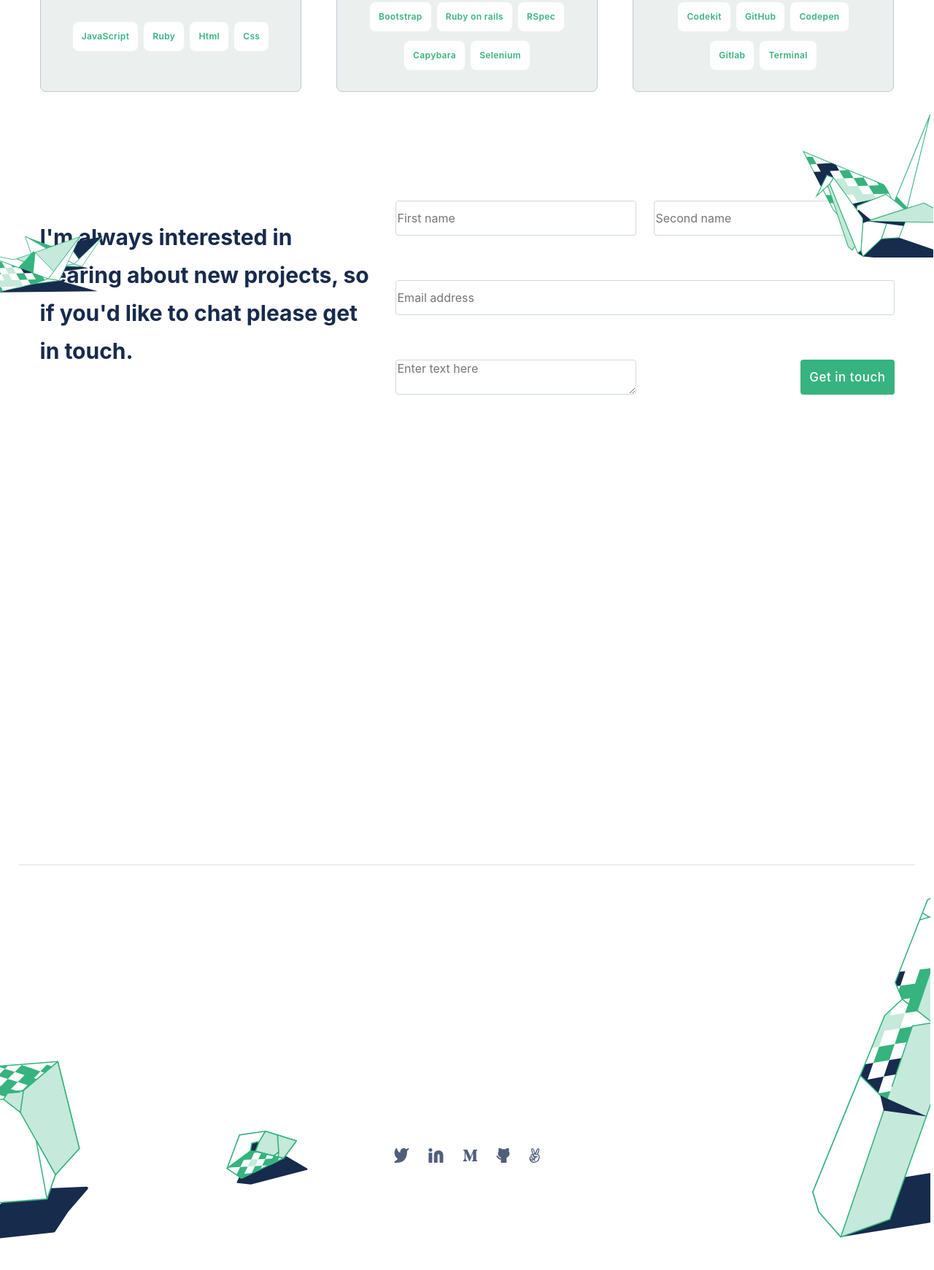
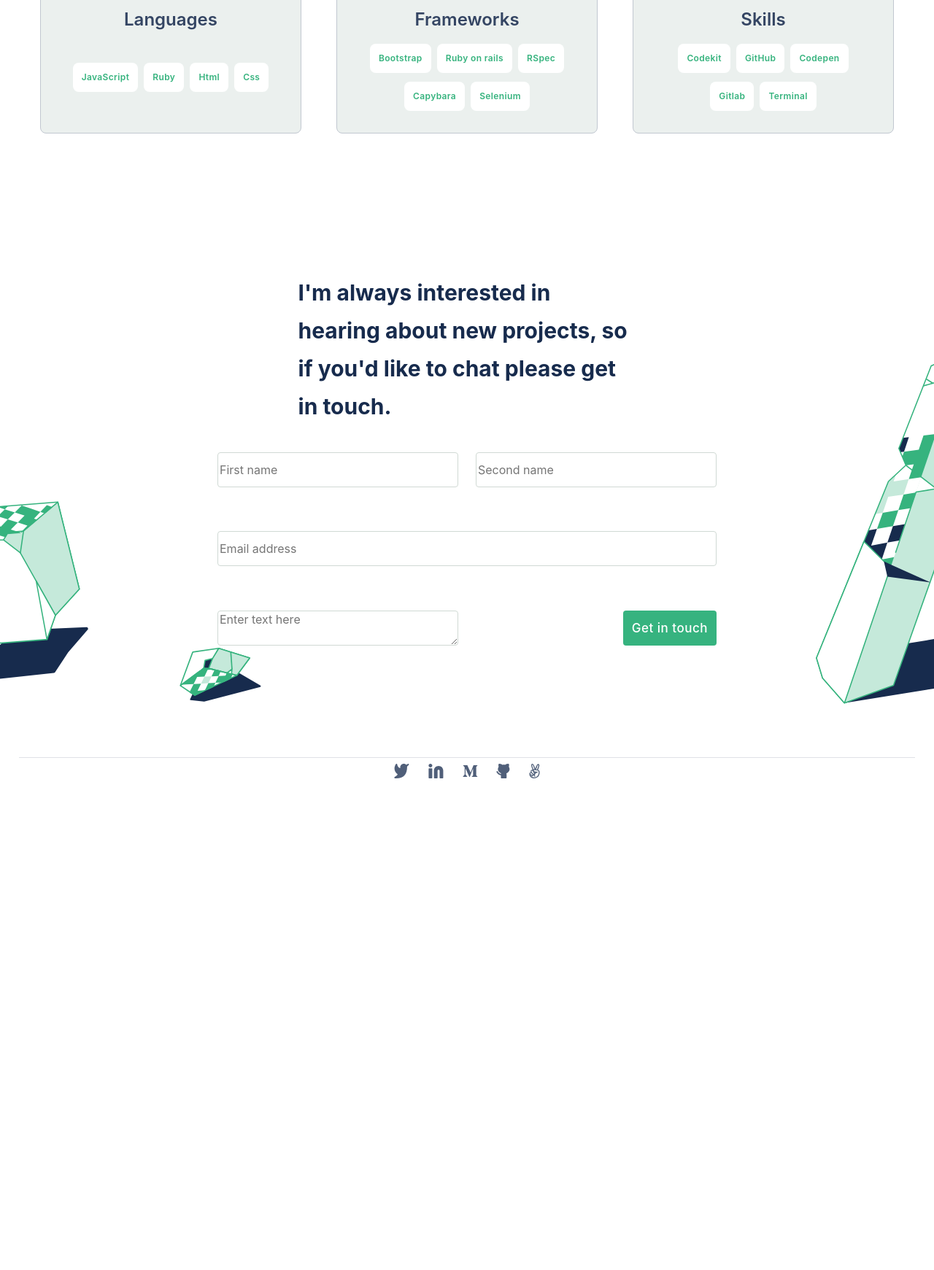
Before and after one commit to J2ZROMERO/Portfolio_basics, a website: page index.html in a window 1280 px wide. Shown: the part 2573-4314 px from the top of the page at 73% size. After the commit the page ends 3652 px from the top, so only its background shows below. Drawn offline with nearby package versions, Linux system fonts and the light colour scheme.

Commit message:
images positioned correctly

```diff
--- a/index.html
+++ b/index.html
@@ -745,6 +745,10 @@
 
         </div>
     </div>
+    <!-- <img class="icon_bottom cube" src="images/desktop_version/illustration-1-contact-form-desktop.svg" alt=""> -->
+<!-- <img class="icon_bottom rock" src="images/desktop_version/illustration-2-contact-form-desktop.svg" alt=""> -->
+<!-- <img class="icon_bottom vertical_rectangle" src="images/desktop_version/Frame.svg" alt=""> -->
+
 
 
 
@@ -777,8 +781,8 @@
                         onmousedown="this.style.background='#36b37f'" onmouseup="this.style.background='#4abe8e'"
                         onmouseover="this.style.background=' #008552'" onmouseout="this.style.background='#36B37F'">Get
                         in touch</button>
-                </li>
-            </ul>
+                    </li>
+                </ul>
 
         </form>
 
@@ -792,7 +796,6 @@
 
 </div>
 
-
 <div class="contact_section">
     <img class="divisor" src="images/desktop_version/Rectangle42.png" alt="">
     <ul class="contact_social_media_icons">
@@ -804,15 +807,14 @@
     </ul>
 
 
+
 </div>
 
-
-<img class="icon_bottom vertical_rectangle" src="images/desktop_version/Frame.svg" alt="">
 <img class="icon_bottom bird" src="images/desktop_version/Group.svg" alt="">
 <img class="icon_bottom boat" src="images/desktop_version/illustration-about-me-2-desktop.svg" alt="">
-<img class="icon_bottom cube" src="images/desktop_version/illustration-1-contact-form-desktop.svg" alt="">
-<img class="icon_bottom rock" src="images/desktop_version/illustration-2-contact-form-desktop.svg" alt="">
-</div>
+
+
+
 <script src="js/navbar.js"></script>
 <script src="js/index.js"></script>
 <script src="js/indexmobile.js"></script>
--- a/styles/style.css
+++ b/styles/style.css
@@ -890,7 +890,8 @@
   .desktop_version {
     display: grid;
     grid-template-columns: 100%;
-    grid-template-rows: 96vh  150vh 100vh 100vh 100vh;
+    grid-template-rows: auto auto auto auto auto auto;
+    gap: 2%;
   }
 
   .background_main {
@@ -1017,8 +1018,7 @@ margin-right: 3%;
 
   .recent_jobs_group {
     display: flex;
-    width: 1171px;
-    height: 988px;
+    width: 100%;
     flex-wrap: wrap;
     align-items: flex-start;
     justify-content: center;
@@ -1037,8 +1037,12 @@ margin-right: 3%;
     align-items: flex-end;
   }
 
+  #portofolio_section {
+    width: 100%;
+  }
+
   .title_header {
-    width: 1244px;
+    width: 100%;
     height: 48px;
     font-family: "Inter", sans-serif !important;
     font-style: normal;
@@ -1144,15 +1148,12 @@ margin-right: 3%;
   }
 
   .lenguajes_desktop {
-    width: 1171px;
-    height: 808px;
-    left: 135px;
+    width: 100%;
     display: flex;
     justify-content: center;
     align-items: center;
     padding: 80px 0;
     gap: 48px;
-    top: 2331px;
     flex-wrap: wrap;
     margin: 0;
     justify-self: center;
@@ -1247,8 +1248,7 @@ margin-right: 3%;
     align-items: center;
     padding: 0;
     gap: 24px;
-    width: 920px;
-    height: 240px;
+    width: 100%;
   }
 
   .about_me {
@@ -1267,8 +1267,7 @@ margin-right: 3%;
   }
 
   .content {
-    width: 920px;
-    height: 96px;
+    width: 50%;
     font-family: "Inter", sans-serif !important;
     font-style: normal;
     font-weight: 400;
@@ -1312,16 +1311,22 @@ margin-right: 3%;
   }
 
   .about_main {
+    background-image:
+    url(../images/desktop_version/illustration-1-contact-form-desktop.svg),
+    url(../images/desktop_version/illustration-2-contact-form-desktop.svg),
+    url(../images/desktop_version/Frame.svg);
+    background-position: left bottom , 20% bottom, right bottom;
+    background-repeat: no-repeat;
     display: flex;
     flex-direction: row;
     align-items: flex-start;
-    padding: 80px 0;
-    gap: 24px;
-    width: 1171px;
-    height: 490px;
-    justify-self: center;
-    left: 135px;
-    top: 3139px;
+    width: 100%;
+    height: 80vh;
+    flex-wrap: wrap;
+    flex-direction: column;
+    justify-content: center;
+    gap: 2%;
+    align-items: center;
   }
 
   .opinion_main {
@@ -1471,7 +1476,7 @@ margin-right: 3%;
   }
 
   .rock {
-    margin: -21% 0% 0% 23%;
+    margin: -9% 0% 0% 23%;
   }
 
   .cube {
@@ -1479,7 +1484,8 @@ margin-right: 3%;
   }
 
   .vertical_rectangle {
-    margin: -46% 0% 0% 82.2%;
+    margin-left: auto;
+    margin-top: -40%;
   }
 
   .bird {
```
